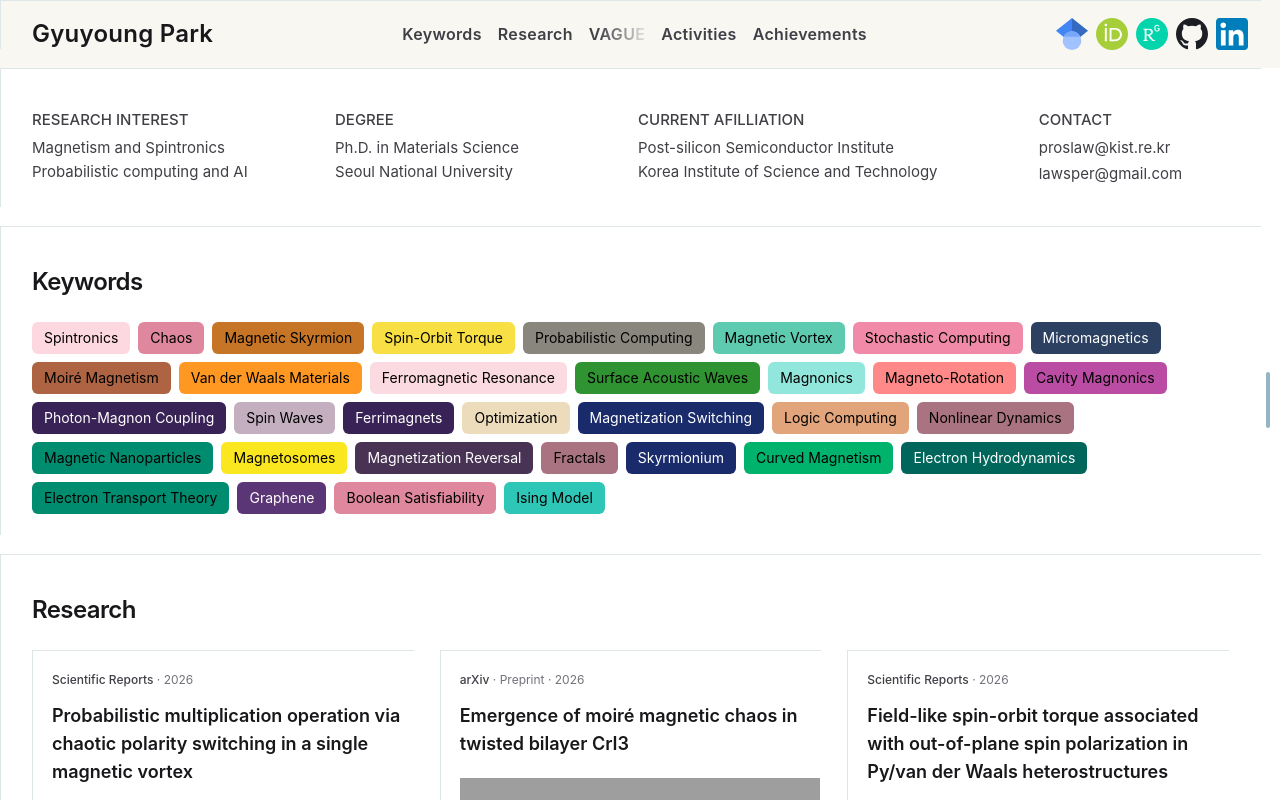
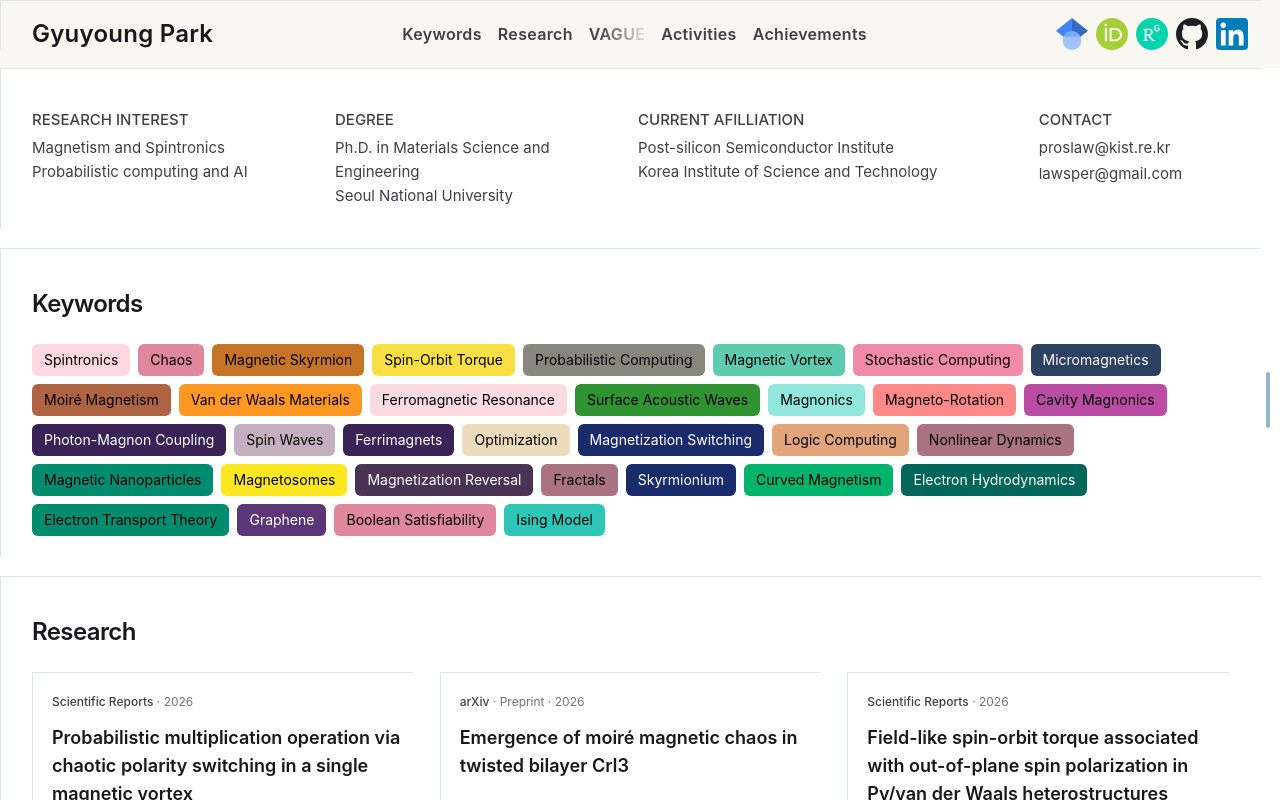
Before and after one commit to gyuyoungpark/gyuyoungpark.github.io, a React (Vite) app: page / in a window 1280 px wide. Shown: the top 800 px of the page. Built offline with nearby package versions, Linux system fonts and the light colour scheme; grey boxes are pictures that could not be loaded; a web font is replaced by a local one.

Commit message:
Use the full Materials Science and Engineering degree name

```diff
--- a/src/components/Hero.tsx
+++ b/src/components/Hero.tsx
@@ -56,7 +56,7 @@ export function Hero() {
         <div className="space-y-1">
           <p className="text-[15px] font-medium leading-6 text-zinc-700">DEGREE</p>
           <p className="text-[15px] leading-6 text-zinc-700">
-            <span className="block">Ph.D. in Materials Science</span>
+            <span className="block">Ph.D. in Materials Science and Engineering</span>
             <span className="block">Seoul National University</span>
           </p>
         </div>
```
